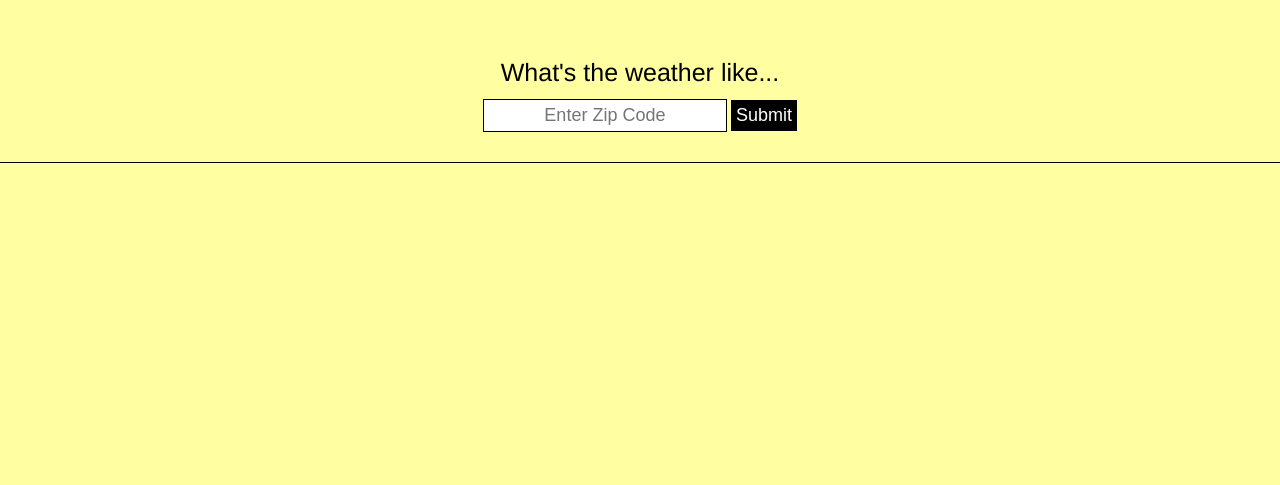
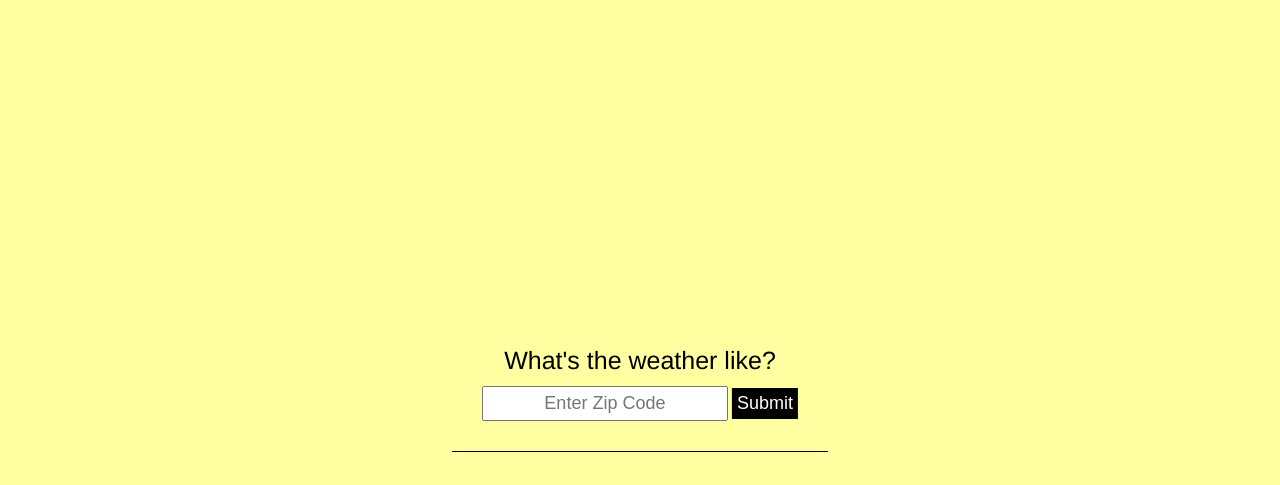
Before and after one commit to jasonrowland86/Weather-App, a plain HTML site: page index.html in a window 1280 px wide. Drawn offline with nearby package versions, Linux system fonts and the light colour scheme.

Commit message:
Removed center class on fetch

```diff
--- a/index.html
+++ b/index.html
@@ -11,8 +11,9 @@
 </head>
 <body>
   <div id="container">
+    <div id="center" class="center">
       <div class="weather-input">
-      <h1 id="title">What's the weather like...</h1>
+        <h1 id="title">What's the weather like?</h1>
         <input id="input" placeholder="Enter Zip Code" autocomplete="off"></input>
         <input id="submit" type="submit"></input>
       </div>
@@ -22,9 +23,7 @@
       </div>
     </div>
   <script
-  src="https://code.jquery.com/jquery-3.2.1.min.js"
-  integrity="sha256-hwg4gsxgFZhOsEEamdOYGBf13FyQuiTwlAQgxVSNgt4="
-  crossorigin="anonymous"></script>
+  src="https://code.jquery.com/jquery-3.2.1.min.js"></script>
   <script src='./src/main.js'></script>
 </body>
 </html>
--- a/src/main.js
+++ b/src/main.js
@@ -63,6 +63,7 @@ function getData(data){
 
     document.getElementById('max-min').innerHTML = '';
     document.getElementById('title').innerText = '';
+    document.getElementById('center').removeAttribute('class');
 
     let city = document.createElement('div');
     city.id = 'city'
--- a/styles/style.css
+++ b/styles/style.css
@@ -4,6 +4,12 @@ body {
   background-color: #FFFEA0;
   min-height: 100vh;
   display: flex;
+}
+.center {
+  position: absolute;
+  left: 50%;
+  top: 50%;
+  transform: translate(-50%, -50%);
 }
 #title {
   font-family: helvetica;
@@ -14,7 +20,6 @@ body {
   margin: 30px;
 }
 #input {
-  border: 1px solid black;
   font-size: 18px;
   text-align: center;
   outline: none;
@@ -84,9 +89,6 @@ font-size: 125px;
 span {
   font-size: 125px;
 }
-p {
-
-}
 h1 {
   font-size: 50px;
 }
```
Lines whose indentation alone changed are shown as unchanged.
